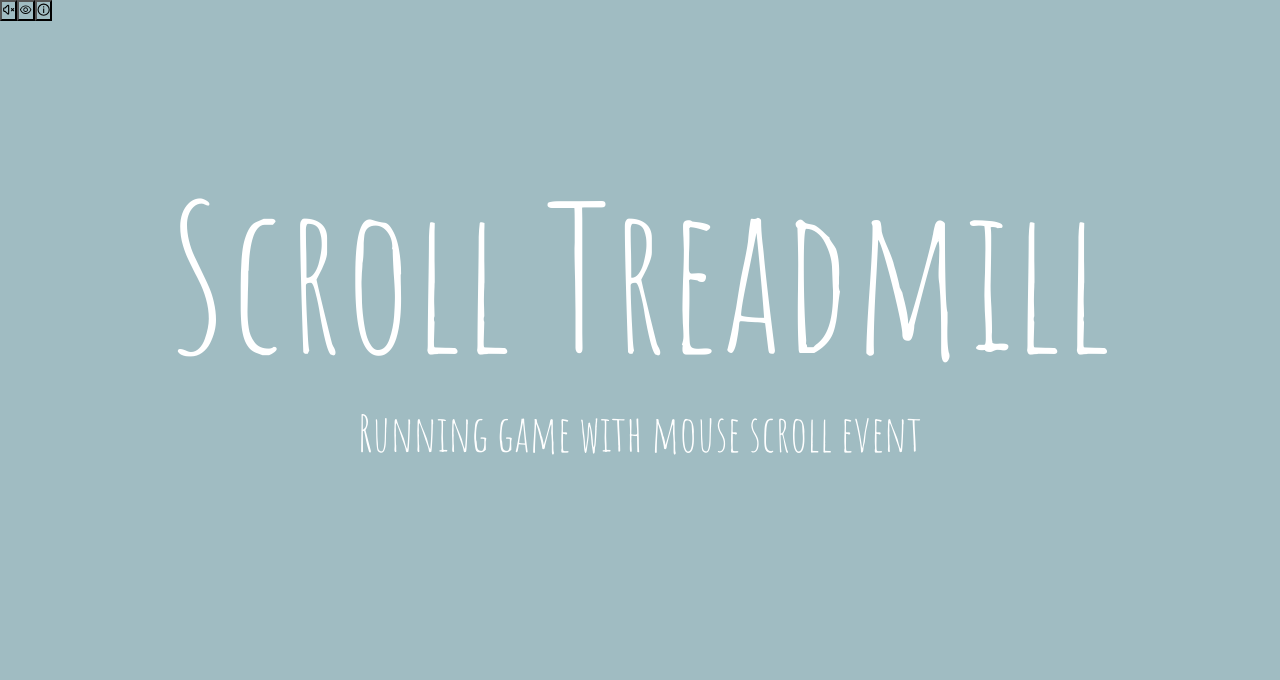
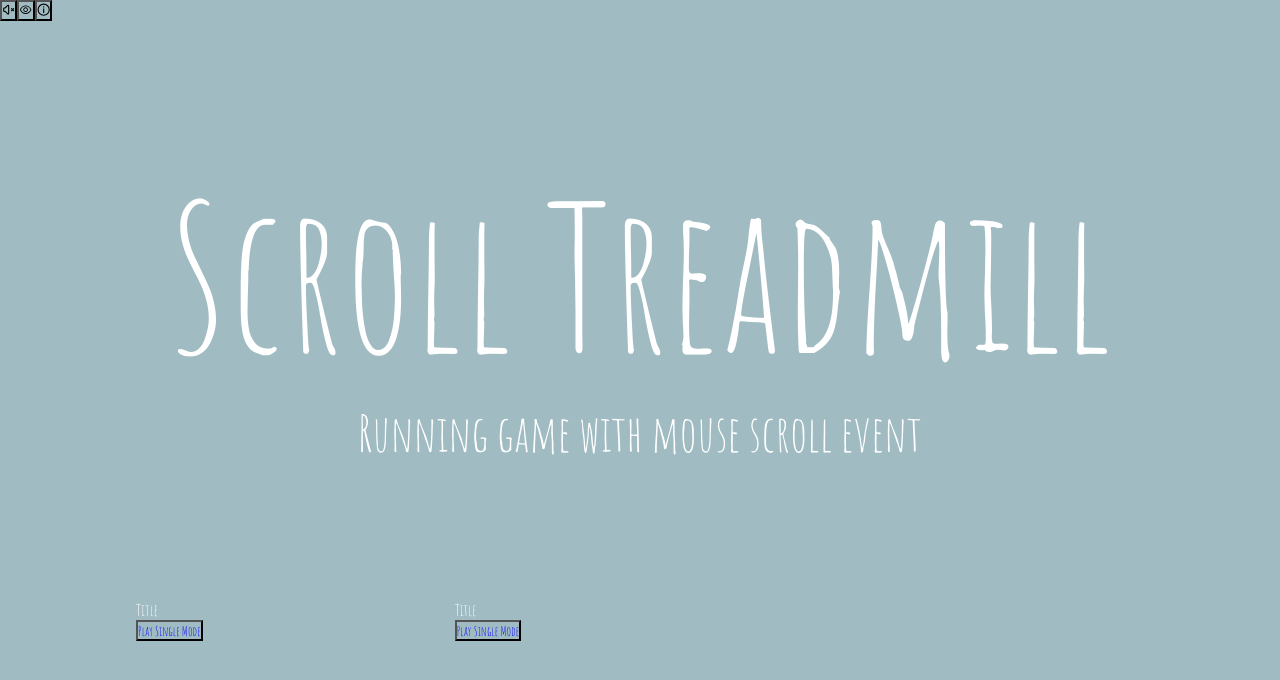
Before and after one commit to blueline1984/scroll-treadmill-frontend, a React (Create React App) app: page / in a window 1280 px wide. Shown: the top 680 px of the page. Built offline with nearby package versions, Linux system fonts and the light colour scheme.

Commit message:
[FEAT]: Add ModeSelection component

```diff
--- /dev/null
+++ b/src/components/ModeSelection.js
@@ -0,0 +1,25 @@
+import React from "react";
+import styled from "styled-components";
+
+function ModeSelection() {
+  return (
+    <Wrapper>
+      <div className="title">Title</div>
+      <button>Play Single Mode</button>
+    </Wrapper>
+  );
+}
+
+const Wrapper = styled.div`
+  padding: 10%;
+
+  .title {
+    color: white;
+  }
+
+  button {
+    color: blue;
+  }
+`;
+
+export default ModeSelection;
--- a/src/components/page/Main.js
+++ b/src/components/page/Main.js
@@ -2,6 +2,7 @@ import React, { useState } from "react";
 import { HiOutlineVolumeOff, HiOutlineVolumeUp } from "react-icons/hi";
 import { AiOutlineEye } from "react-icons/ai";
 import { GrCircleInformation } from "react-icons/gr";
+import ModeSelection from "../ModeSelection";
 
 import styled from "styled-components";
 
@@ -27,6 +28,10 @@ function Main() {
       </button>
       <MainTitle>Scroll Treadmill</MainTitle>
       <SubTitle>Running game with mouse scroll event</SubTitle>
+      <Wrapper>
+        <ModeSelection />
+        <ModeSelection />
+      </Wrapper>
     </>
   );
 }
@@ -49,4 +54,9 @@ const SubTitle = styled.div`
   align-items: center;
 `;
 
+const Wrapper = styled.div`
+  display: flex;
+  padding: 10px;
+`;
+
 export default Main;
```
